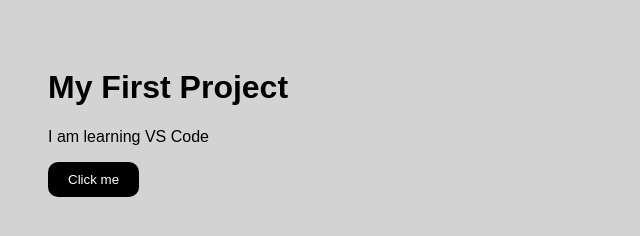
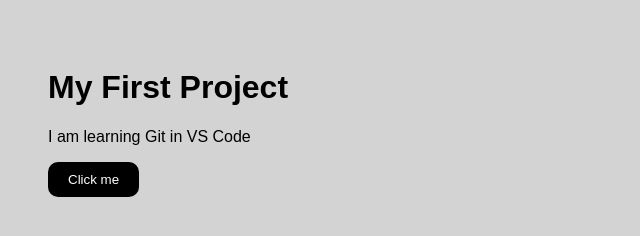
Before and after one commit to kai64327174-pixel/First_Project, a plain HTML site: page index.html in a window 1280 px wide. Shown: the full height of the page, 0-640 px from the left. Drawn offline with Linux system fonts and the light colour scheme.

Commit message:
Connect Javascript and update the page

```diff
--- a/index.html
+++ b/index.html
@@ -8,7 +8,8 @@
   </head>
   <body>
     <h1>My First Project</h1>
-    <p>I am learning VS Code</p>
+    <p>I am learning Git in VS Code</p>
     <button>Click me</button>
+    <script src="app.js"></script>
   </body>
 </html>
--- a/style.css
+++ b/style.css
@@ -10,4 +10,5 @@ button {
   color: white;
   border: none;
   border-radius: 10px;
+  cursor: pointer;
 }
```
